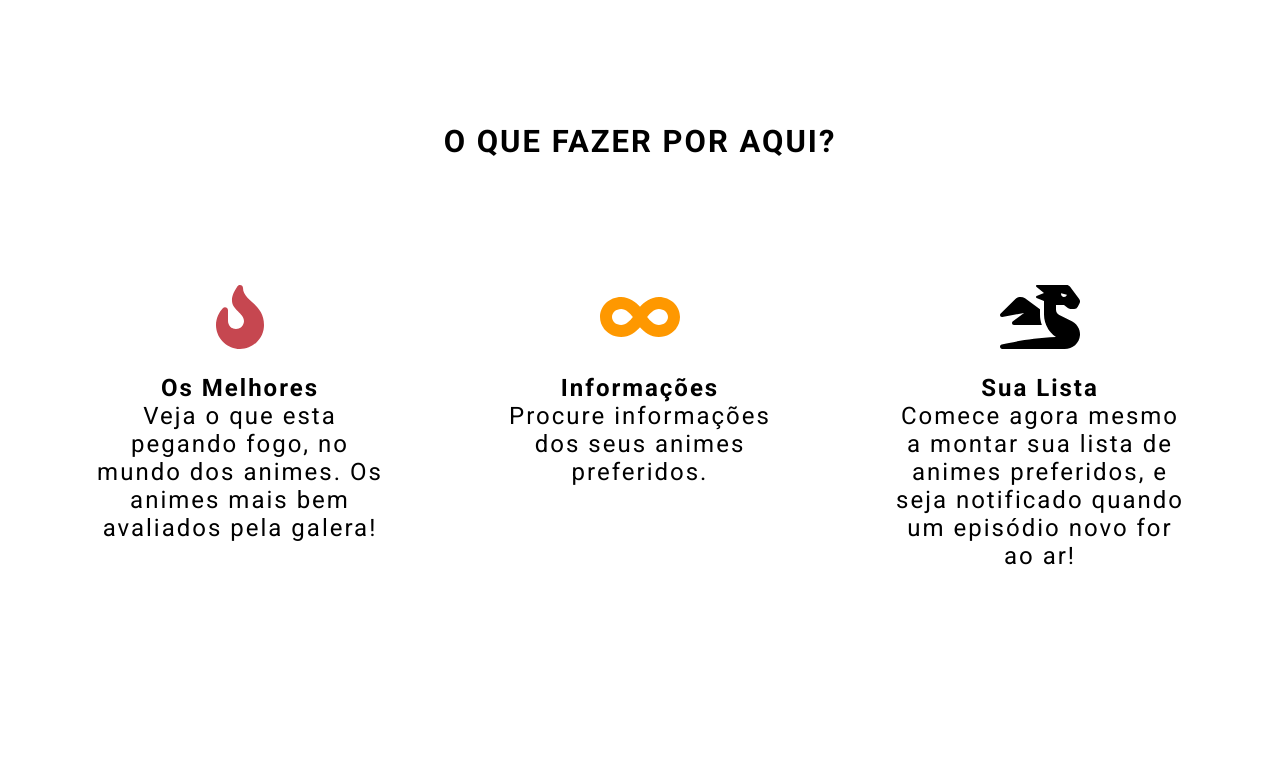
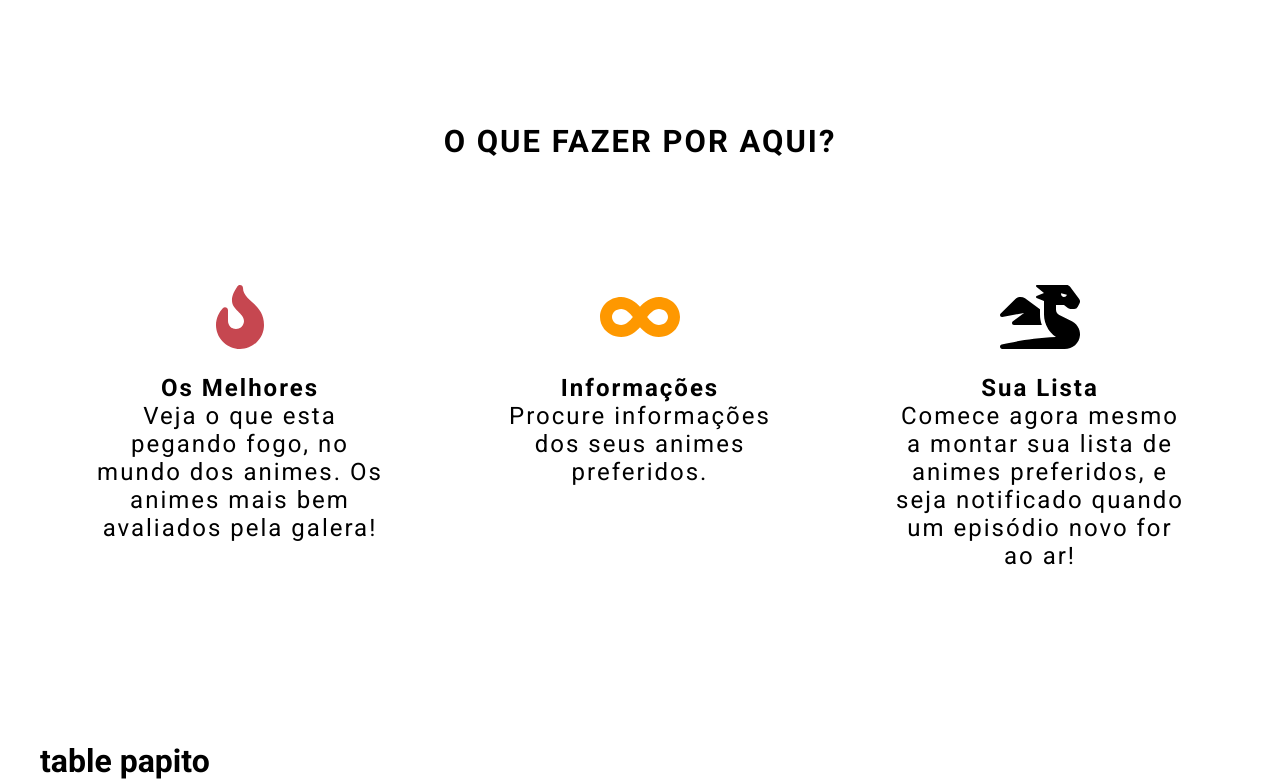
Before and after one commit to rafamoliv/bushi-simplified, a React (Create React App) app: page / in a window 1280 px wide. Shown: the part 689-1469 px from the top of the page. Before the commit the page ends 1431 px from the top, so only its background shows below. Built offline with nearby package versions, Linux system fonts and the light colour scheme.

Commit message:
styled changes

```diff
--- a/src/components/group/style.scss
+++ b/src/components/group/style.scss
@@ -1,8 +1,7 @@
 // group container
 .contentGroup {
-  max-width: 1200px;
   height: 494px;
-  margin: 125px auto;
+  margin: 125px 0;
 
   //font style
   text-align: center;
--- /dev/null
+++ b/src/components/table/index.js
@@ -0,0 +1,3 @@
+import Table from "./table";
+
+export default Table;
--- /dev/null
+++ b/src/components/table/table.js
@@ -0,0 +1,11 @@
+import React from "react";
+
+function Table() {
+  return (
+    <div>
+      <h1>table papito</h1>
+    </div>
+  );
+}
+
+export default Table;
--- a/src/pages/Landing/landing.js
+++ b/src/pages/Landing/landing.js
@@ -2,13 +2,20 @@ import React from "react";
 import Carousel from "~/components/carousel";
 import Group from "~/components/group";
 import Navbar from "~/components/navbar";
+import Table from "~/components/table";
+
+import "./style.scss";
 
 function Landing() {
   return (
     <div className="containerLanding">
       <Navbar />
       <Carousel />
-      <Group />
+
+      <div className="bodyLanding">
+        <Group />
+        <Table />
+      </div>
     </div>
   );
 }
--- a/src/pages/Landing/style.scss
+++ b/src/pages/Landing/style.scss
@@ -0,0 +1,4 @@
+.bodyLanding {
+  max-width: 1200px;
+  margin: auto;
+}
```
Also changed, not shown: src/components/table/style.scss (added).
